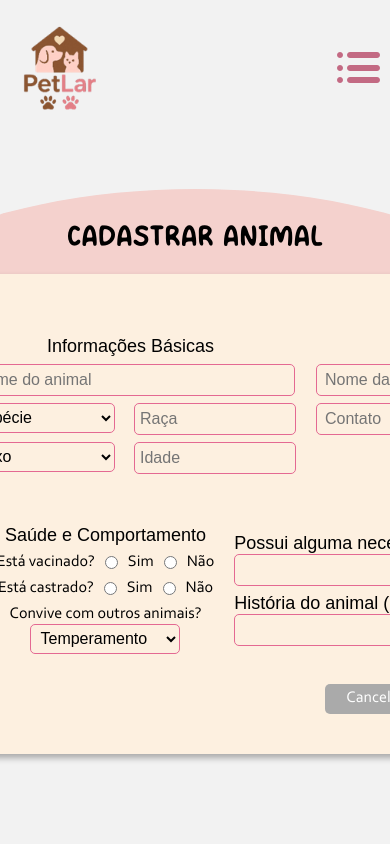
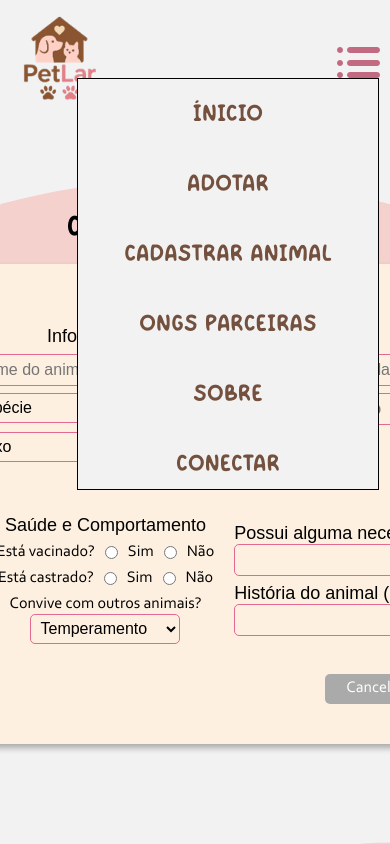
Before and after one commit to h1toh/faetec-pet-lar-project, a plain HTML site: page cadastrarAnimal.html in a window 390 px wide. Both pictures are taken after a click on the picture 358 px from the left and 67 px from the top of the page. Shown: the top 844 px of the page. Drawn offline with Linux system fonts and the light colour scheme.

Commit message:
adicionando barra lateral para android

```diff
--- a/cadastrarAnimal.html
+++ b/cadastrarAnimal.html
@@ -15,12 +15,24 @@
 <body>
     <header class="cabecalho">
 
-        <div class="logo">
-            <a href="/index.html">
-                <img class="logo-img" src="./images/logo.png" alt="">
-            </a>
+        <a href="/index.html">
+            <img class="logo-img" src="./images/logo.png" alt="">
+        </a>
+
+        <div>
+            <img id="btnBar" class="blt" src="./images/barraLateral.png" alt="">
+            <div class="bar">
+                <div class="guiaBar">
+                    <a href="./index.html">ÍNICIO</a>
+                    <a href="./adotar.html">ADOTAR</a>
+                    <a href="./cadastrarAnimal.html">CADASTRAR ANIMAL</a>
+                    <a href="./ongs.html">ONGS PARCEIRAS</a>
+                    <a href="./sobre.html">SOBRE</a>
+                    <a href="">CONECTAR</a>
+                </nav>
+            </div>
         </div>
-        <img id="opapa" class="blt" src="./images/barraLateral.png" alt="">
+
 
         <nav class="guia">
             <a href="./index.html">ÍNICIO</a>
--- a/script.js
+++ b/script.js
@@ -14,9 +14,25 @@ const camera = document.getElementById('camera')
 const textoImg = document.getElementById('textoImg')
 const outroTemperamento = document.getElementById('outroTemperamento')
 
+const bar = document.querySelector('.bar')
+const main = document.querySelector('main')
+const btnBar = document.getElementById('btnBar')
 
-const btnClicavel = document.getElementById('btnClicavel').addEventListener('click',()=>{
-            alert('Disponível em breve!')
+let barAtivada = false
+
+btnBar.addEventListener('click', () => {
+    if (!barAtivada) {
+        barAtivada = true
+        bar.style.display = 'flex'
+    } else if (barAtivada) {
+        barAtivada = false
+        bar.style.display = 'none'
+    }
+})
+
+main.addEventListener('click', () => {
+    barAtivada = false
+    bar.style.display = 'none'
 })
 
 uploadDiv.addEventListener("click", () => {
--- a/style.css
+++ b/style.css
@@ -2,6 +2,10 @@
     padding: 0;
     margin: 0;
     font-family: sans-serif;
+}
+
+.bar {
+    display: none;
 }
 
 p {
@@ -11,6 +15,7 @@ p {
 .blt {
     display: none;
 }
+
 
 @font-face {
     font-family: 'Austaly';
@@ -797,6 +802,43 @@ h3 {
 }
 
 @media(max-width: 800px) {
+
+    .bar {
+        background-color: #f2f2f2;
+        position: absolute;
+        margin-left: -260px;
+        display: none;
+        flex-direction: column;
+        width: 300px;
+        height: 410px;
+        border: 1px solid black;
+        z-index: 1;
+    }
+
+    .guiaBar a {
+        display: flex;
+        align-items: center;
+        justify-content: center;
+        text-decoration: none;
+        color: #74513e;
+        font-size: 24px;
+        font-family: 'DailyNote';
+        height: 30px;
+    }
+
+    .guiaBar a:hover {
+        text-decoration: underline;
+    }
+
+    .guiaBar {
+        padding: 20px;
+        display: flex;
+        align-items: center;
+        justify-content: center;
+        flex-direction: column;
+        gap: 40px;
+    }
+
     .guia {
         display: none;
     }
```
Also changed, not shown: adotar.html (+16 -4 lines), index.html (+14 -2 lines), ongs.html (+14 -2 lines), sobre.html (+15 -1 lines).
